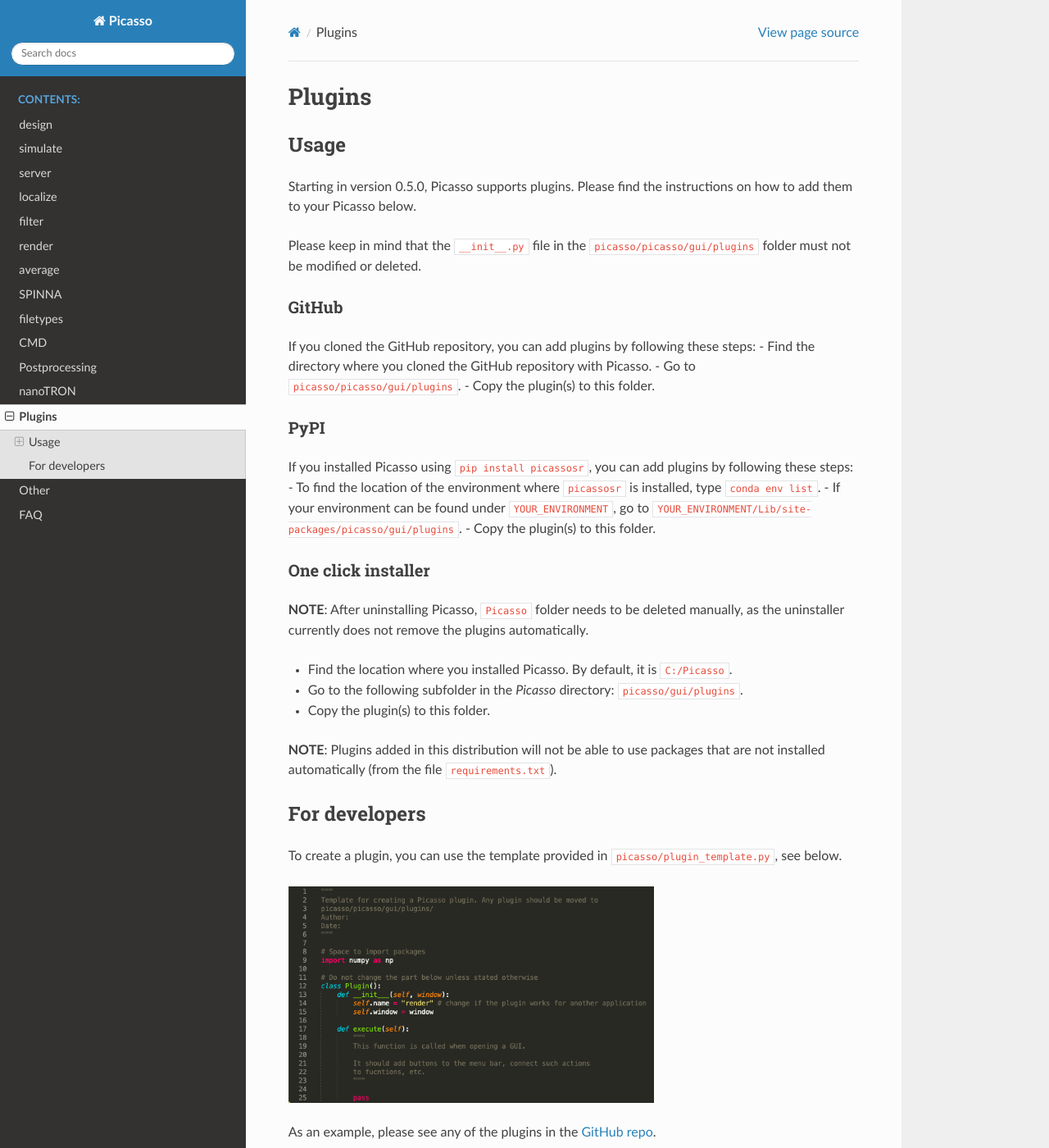
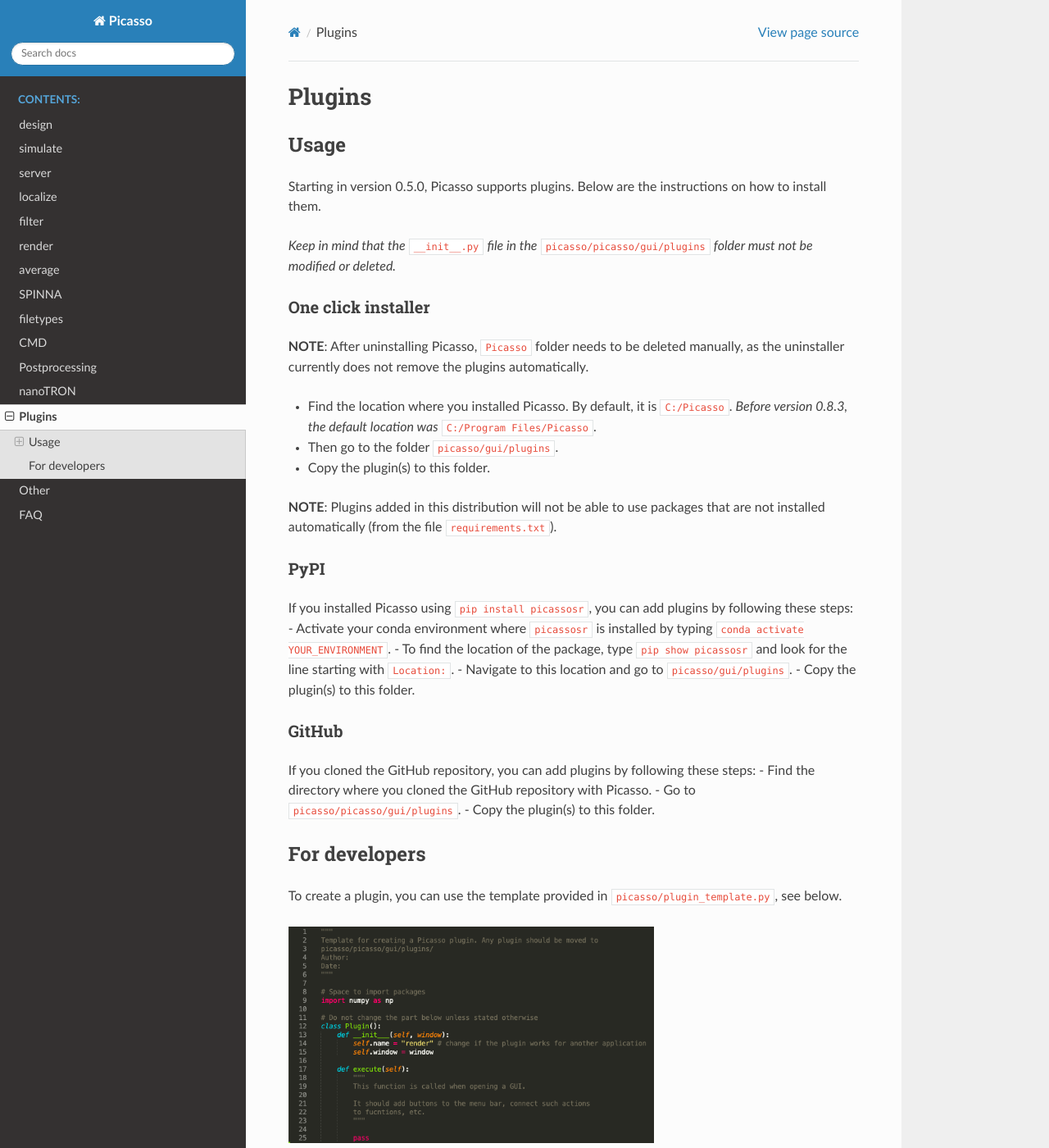
Before and after one commit to jungmannlab/picasso, a Sphinx documentation site: the page built from docs/plugins.rst, in a window 1280 px wide and 1400 px high. Shown: the whole window at 82% size. Built offline with Sphinx 7.4.7 and the Read the Docs theme 3.1.0, drawn with Linux system fonts in a browser that asks for light colours.

Commit message:
update plugins docs - clearer instructions for pypi version

```diff
--- a/docs/plugins.rst
+++ b/docs/plugins.rst
@@ -4,9 +4,27 @@
 
 Usage
 -----
-Starting in version 0.5.0, Picasso supports plugins. Please find the instructions on how to add them to your Picasso below.
+Starting in version 0.5.0, Picasso supports plugins. Below are the instructions on how to install them.
 
-Please keep in mind that the ``__init__.py`` file in the ``picasso/picasso/gui/plugins`` folder must not be modified or deleted.
+*Keep in mind that the* ``__init__.py`` *file in the* ``picasso/picasso/gui/plugins`` *folder must not be modified or deleted.*
+
+One click installer
+~~~~~~~~~~~~~~~~~~~
+**NOTE**: After uninstalling Picasso, ``Picasso`` folder needs to be deleted manually, as the uninstaller currently does not remove the plugins automatically.
+
+- Find the location where you installed Picasso. By default, it is ``C:/Picasso``. *Before version 0.8.3, the default location was* ``C:/Program Files/Picasso``.
+- Then go to the folder ``picasso/gui/plugins``.
+- Copy the plugin(s) to this folder.
+
+**NOTE**: Plugins added in this distribution will not be able to use packages that are not installed automatically (from the file ``requirements.txt``).
+
+PyPI
+~~~~
+If you installed Picasso using ``pip install picassosr``, you can add plugins by following these steps:
+- Activate your conda environment where ``picassosr`` is installed by typing ``conda activate YOUR_ENVIRONMENT``.
+- To find the location of the package, type ``pip show picassosr`` and look for the line starting with ``Location:``.
+- Navigate to this location and go to ``picasso/gui/plugins``.
+- Copy the plugin(s) to this folder.
 
 GitHub
 ~~~~~~
@@ -14,23 +32,6 @@
 - Find the directory where you cloned the GitHub repository with Picasso.
 - Go to ``picasso/picasso/gui/plugins``.
 - Copy the plugin(s) to this folder.
-
-PyPI
-~~~~
-If you installed Picasso using ``pip install picassosr``, you can add plugins by following these steps:
-- To find the location of the environment where ``picassosr`` is installed, type ``conda env list``.
-- If your environment can be found under ``YOUR_ENVIRONMENT``, go to ``YOUR_ENVIRONMENT/Lib/site-packages/picasso/gui/plugins``.
-- Copy the plugin(s) to this folder.
-
-One click installer
-~~~~~~~~~~~~~~~~~~~
-**NOTE**: After uninstalling Picasso, ``Picasso`` folder needs to be deleted manually, as the uninstaller currently does not remove the plugins automatically.
-
-- Find the location where you installed Picasso. By default, it is ``C:/Picasso``.
-- Go to the following subfolder in the `Picasso` directory: ``picasso/gui/plugins``.
-- Copy the plugin(s) to this folder.
-
-**NOTE**: Plugins added in this distribution will not be able to use packages that are not installed automatically (from the file ``requirements.txt``).
 
 For developers
 --------------
```
